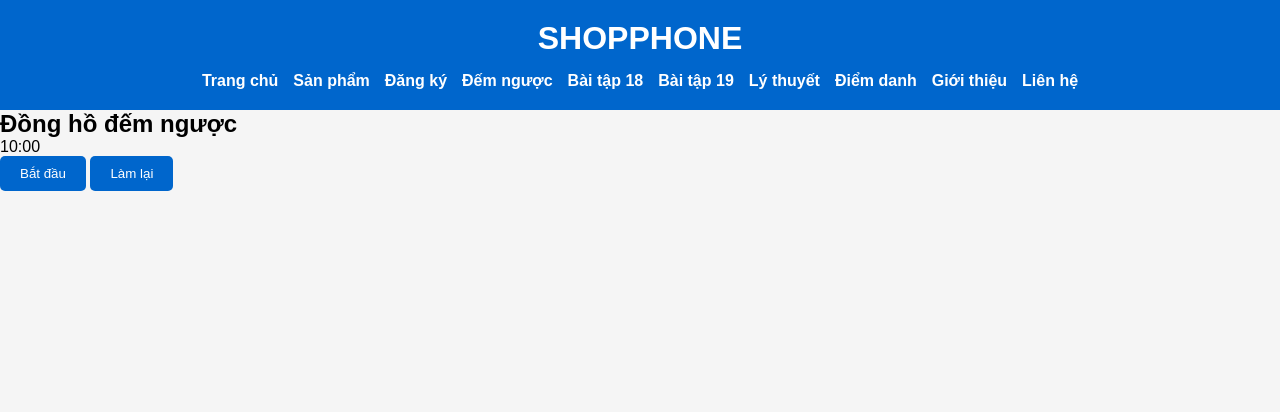
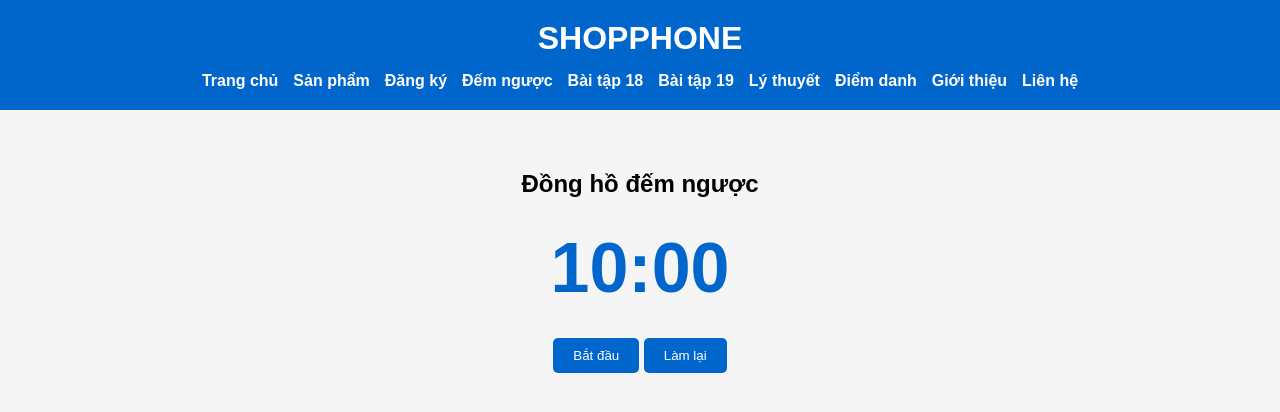
Before and after one commit to bing6780/bandienthoai1, a plain HTML site: page baitap03.html in a window 1280 px wide. Drawn offline with Linux system fonts and the light colour scheme.

Commit message:
Add timer styles and blinking animation

```diff
--- a/css/style.css
+++ b/css/style.css
@@ -357,3 +357,52 @@ width:90%;
 }
 
 }
+.timer-box{
+
+text-align:center;
+
+margin:60px auto;
+
+}
+
+#timer{
+
+font-size:70px;
+
+font-weight:bold;
+
+color:#0066cc;
+
+margin:30px;
+
+}
+
+.warning{
+
+color:red;
+
+animation:blink 1s infinite;
+
+}
+
+@keyframes blink{
+
+0%{
+
+opacity:1;
+
+}
+
+50%{
+
+opacity:0.2;
+
+}
+
+100%{
+
+opacity:1;
+
+}
+
+}
```
